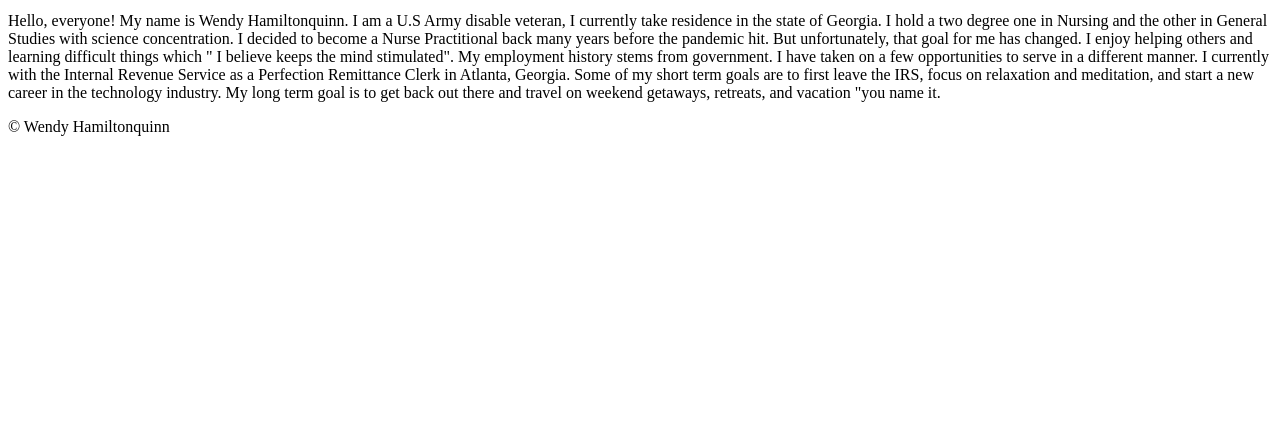
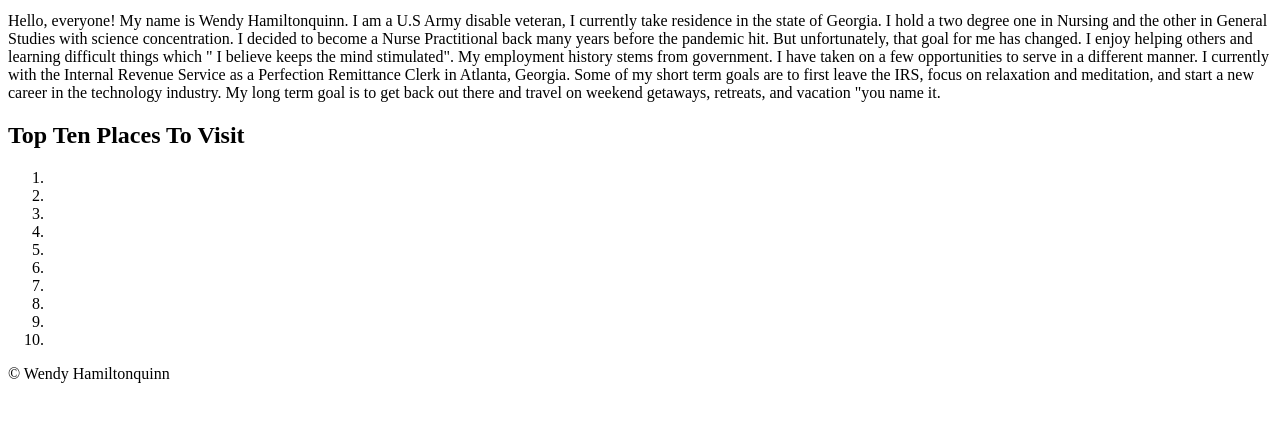
Before and after one commit to ArmyVET-WHQ2016/Project, a plain HTML site: page index.html in a window 1280 px wide. Shown: the part 113-534 px from the top of the page. Drawn offline with Linux system fonts and the light colour scheme.

Commit message:
Update index.html

```diff
--- a/index.html
+++ b/index.html
@@ -41,7 +41,21 @@
 
 
     </main>
+    <h2>Top Ten Places To Visit</h2>
+        <ol>
+            <li></li>
+            <li></li>
+            <li></li>
+            <li></li>
+            <li></li>
+            <li></li>
+            <li></li>
+            <li></li>
+            <li></li>
+            <li></li>
 
+        </ol>
+    </h2>
     <footer>
         <p>&copy; Wendy Hamiltonquinn</p>
 
```
